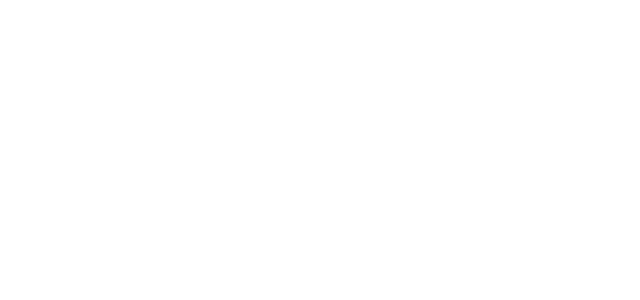
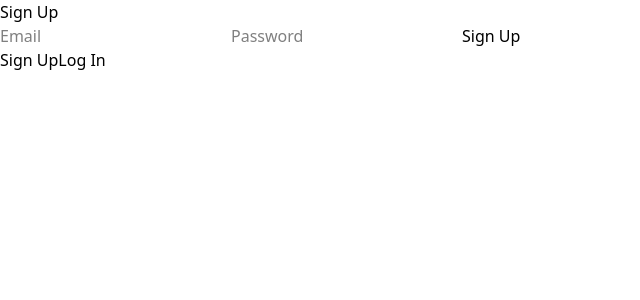
Before and after one commit to staten-island-tech/supabase-tralalero-tralala, a Vue app in the folder TRALALERO TRALALA/: page /signup in a window 1280 px wide. Before the commit this address had no page. Shown: the top 300 px of the page, without its empty margins (0-640 px from the left). Built offline with nearby package versions, Linux system fonts and the light colour scheme; no server answers; the HTML template or start-up script is replaced by a standard one.

Commit message:
signup and logins functions done (crappy ui for now)

```diff
--- a/TRALALERO TRALALA/src/App.vue
+++ b/TRALALERO TRALALA/src/App.vue
@@ -3,5 +3,9 @@
 </script>
 
 <template>
-
+  <RouterView />
+  <nav>
+    <RouterLink to="/signup">Sign Up</RouterLink>
+    <RouterLink to="/login">Log In</RouterLink>
+  </nav>
 </template>
--- /dev/null
+++ b/TRALALERO TRALALA/src/auth.ts
@@ -0,0 +1,25 @@
+import { supabase } from './supabase';
+
+export const signUp = async (email: string, password: string) => {
+  const { data, error } = await supabase.auth.signUp({
+    email,
+    password,
+  });
+  if (error) {
+    console.error('Error signing up:', error.message);
+  } else {
+    console.log('User signed up successfully:', data);
+  }
+};
+
+export const logIn = async (email: string, password: string) => {
+  const { data, error } = await supabase.auth.signInWithPassword({
+    email,
+    password,
+  });
+  if (error) {
+    console.error('Error logging in:', error.message);
+  } else {
+    console.log('User logged in successfully:', data);
+  }
+};
--- a/TRALALERO TRALALA/src/router/index.ts
+++ b/TRALALERO TRALALA/src/router/index.ts
@@ -1,14 +1,18 @@
 import { createRouter, createWebHistory } from 'vue-router'
-import HomeView from '../views/HomeView.vue'
 
 const router = createRouter({
   history: createWebHistory(import.meta.env.BASE_URL),
   routes: [
     {
-      path: '/',
-      name: 'home',
-      component: HomeView,
+      path: '/signup',
+      name: 'signup',
+      component: () => import('@/views/SignUp.vue'),
     },
+    {
+      path: '/login',
+      name: 'login',
+      component: () => import('@/views/LogIn.vue'),
+    }
   ],
 })
 
--- /dev/null
+++ b/TRALALERO TRALALA/src/supabase.ts
@@ -0,0 +1,9 @@
+import { createClient } from '@supabase/supabase-js';
+
+const supabaseUrl = import.meta.env.VITE_SUPABASE_URL;
+const supabaseAnonKey = import.meta.env.VITE_SUPABASE_ANON_KEY;
+
+console.log('Supabase URL:', supabaseUrl);
+console.log('Supabase Anon Key:', supabaseAnonKey);
+
+export const supabase = createClient(supabaseUrl, supabaseAnonKey);
--- /dev/null
+++ b/TRALALERO TRALALA/src/views/LogIn.vue
@@ -0,0 +1,30 @@
+<template>
+  <div>
+    <h2>Log In</h2>
+    <form @submit.prevent="handleLogIn">
+      <input v-model="email" type="email" placeholder="Email" required />
+      <input v-model="password" type="password" placeholder="Password" required />
+      <button type="submit">Log In</button>
+    </form>
+  </div>
+</template>
+
+<script lang="ts">
+import { defineComponent, ref } from 'vue'
+import { logIn } from '../auth'
+
+export default defineComponent({
+  setup() {
+    const email = ref('')
+    const password = ref('')
+
+    const handleLogIn = () => {
+      if (email.value && password.value) {
+        logIn(email.value, password.value)
+      }
+    }
+
+    return { email, password, handleLogIn }
+  },
+})
+</script>
--- /dev/null
+++ b/TRALALERO TRALALA/src/views/SignUp.vue
@@ -0,0 +1,30 @@
+<template>
+  <div>
+    <h2>Sign Up</h2>
+    <form @submit.prevent="handleSignUp">
+      <input v-model="email" type="email" placeholder="Email" required />
+      <input v-model="password" type="password" placeholder="Password" required />
+      <button type="submit">Sign Up</button>
+    </form>
+  </div>
+</template>
+
+<script lang="ts">
+import { defineComponent, ref } from 'vue'
+import { signUp } from '../auth'
+
+export default defineComponent({
+  setup() {
+    const email = ref('')
+    const password = ref('')
+
+    const handleSignUp = () => {
+      if (email.value && password.value) {
+        signUp(email.value, password.value)
+      }
+    }
+
+    return { email, password, handleSignUp }
+  },
+})
+</script>
--- a/TRALALERO TRALALA/vite.config.ts
+++ b/TRALALERO TRALALA/vite.config.ts
@@ -3,7 +3,7 @@
 import { defineConfig } from 'vite'
 import vue from '@vitejs/plugin-vue'
 import vueDevTools from 'vite-plugin-vue-devtools'
-import tailwindcss from '@tailwindcss/vite
+import tailwindcss from '@tailwindcss/vite'
 export default defineConfig({
   plugins: [
     vue(),
```
Also changed, not shown: 2 other files (tests, documents, lock files or other folders).
